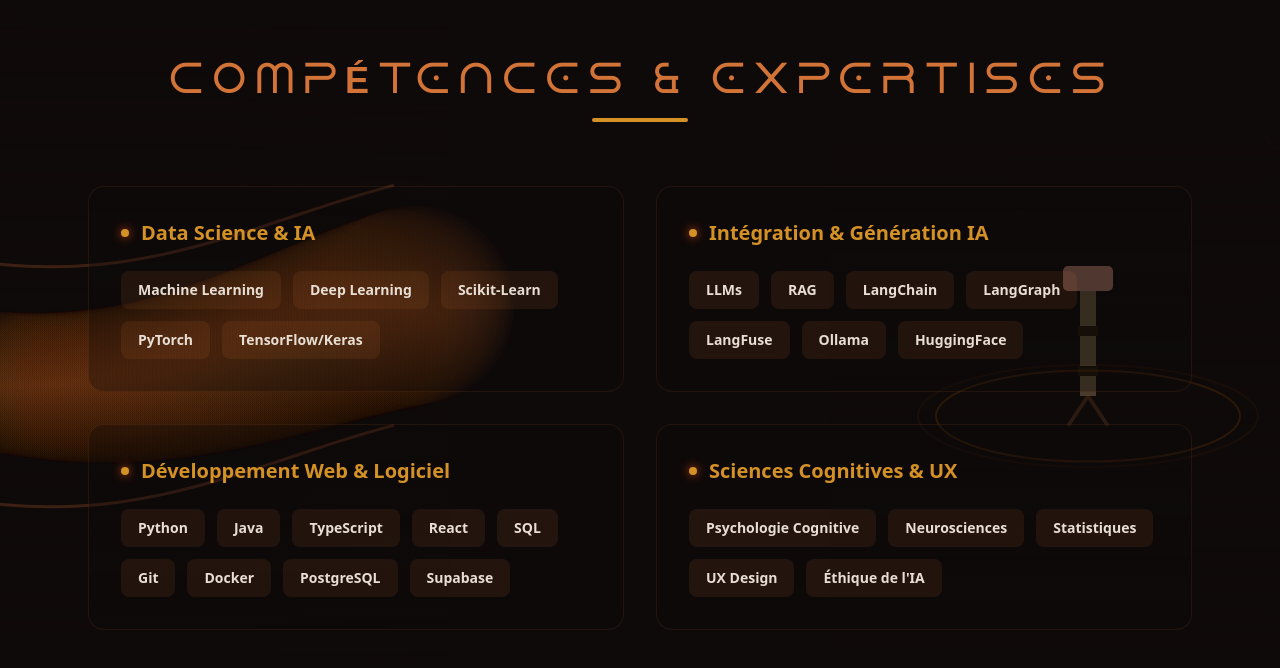
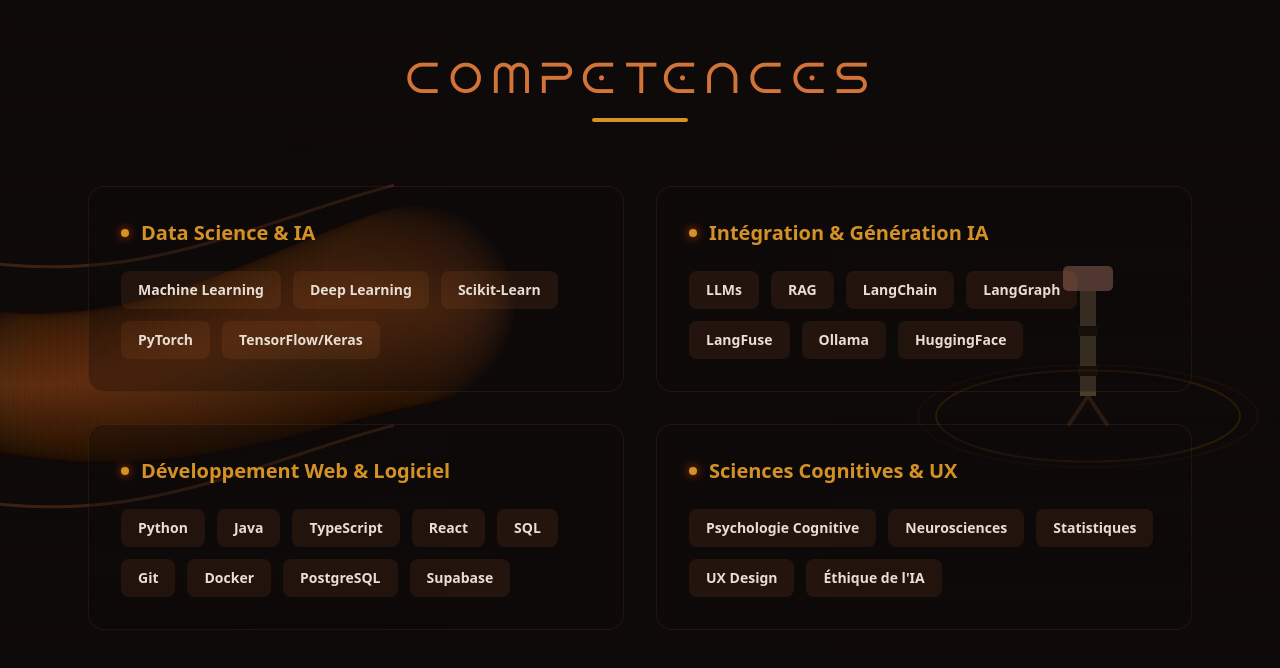
Before and after one commit to JordyBacherot/MyWebsite2, a React (Vite) app: page / in a window 1280 px wide. Shown: the part 2023-2691 px from the top of the page. Built offline with nearby package versions, Linux system fonts and the light colour scheme.

Commit message:
feat: add initial French and English translations for website content and related interfaces.

```diff
--- a/src/i18n/translations.ts
+++ b/src/i18n/translations.ts
@@ -123,7 +123,7 @@
         },
         // Skills Section
         skills: {
-            title: "Compétences & Expertises",
+            title: "Competences",
             categories: [
                 {
                     name: "Data Science & IA",
@@ -131,7 +131,7 @@
                 },
                 {
                     name: "Intégration & Génération IA",
-                    skills: ["LLMs", "RAG", "LangChain","LangGraph","LangFuse", "Ollama", "HuggingFace"]
+                    skills: ["LLMs", "RAG", "LangChain", "LangGraph", "LangFuse", "Ollama", "HuggingFace"]
                 },
                 {
                     name: "Développement Web & Logiciel",
```
